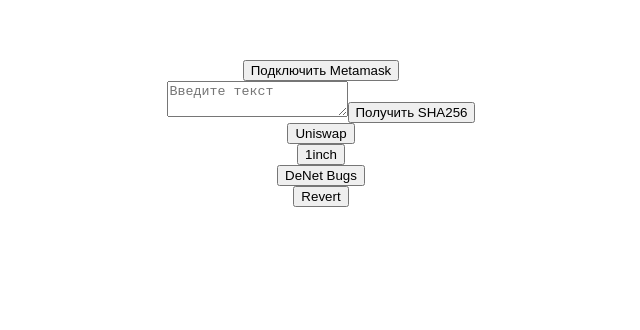
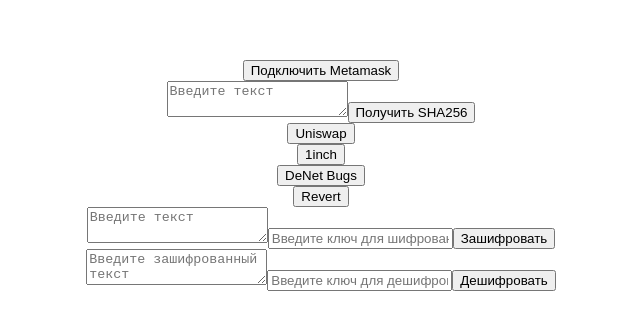
Before and after one commit to AliyaRazyapova/DeNet, a Vue app in the folder de-net/: page / in a window 1280 px wide. Shown: the top 330 px of the page, without its empty margins (319-959 px from the left). Built offline with nearby package versions, Linux system fonts and the light colour scheme.

Commit message:
[add] 4-5. Encrypt and Decrypt Text

```diff
--- a/de-net/src/App.vue
+++ b/de-net/src/App.vue
@@ -2,6 +2,8 @@
   <MetamaskConnect />
   <HashGenerator />
   <DocPanel  />
+  <EncryptText />
+  <DecryptText />
 </template>
 
 <script>
@@ -9,13 +11,17 @@
 import MetamaskConnect from "@/components/MetamaskConnect.vue";
 import HashGenerator from "@/components/HashGenerator.vue";
 import DocPanel from "@/components/DocPanel.vue";
+import EncryptText from "@/components/EncryptText.vue";
+import DecryptText from "@/components/DecryptText.vue";
 
 export default {
   name: 'App',
   components: {
     MetamaskConnect,
     HashGenerator,
-    DocPanel
+    DocPanel,
+    EncryptText,
+    DecryptText,
   }
 }
 </script>
--- /dev/null
+++ b/de-net/src/components/DecryptText.vue
@@ -0,0 +1,28 @@
+<template>
+  <div>
+    <textarea v-model="encryptedText" placeholder="Введите зашифрованный текст"></textarea>
+    <input v-model="key" placeholder="Введите ключ для дешифрования" />
+    <button @click="decryptText">Дешифровать</button>
+    <p v-if="decryptedText">Дешифрованный текст: {{ decryptedText }}</p>
+  </div>
+</template>
+
+<script>
+import CryptoJS from 'crypto-js';
+
+export default {
+  data() {
+    return {
+      encryptedText: '',
+      key: '',
+      decryptedText: '',
+    };
+  },
+  methods: {
+    decryptText() {
+      const bytes = CryptoJS.AES.decrypt(this.encryptedText, this.key);
+      this.decryptedText = bytes.toString(CryptoJS.enc.Utf8);
+    },
+  },
+};
+</script>
--- /dev/null
+++ b/de-net/src/components/EncryptText.vue
@@ -0,0 +1,27 @@
+<template>
+  <div>
+    <textarea v-model="inputText" placeholder="Введите текст"></textarea>
+    <input v-model="key" placeholder="Введите ключ для шифрования" />
+    <button @click="encryptText">Зашифровать</button>
+    <p v-if="encryptedText">Зашифрованный текст: {{ encryptedText }}</p>
+  </div>
+</template>
+
+<script>
+import CryptoJS from 'crypto-js';
+
+export default {
+  data() {
+    return {
+      inputText: '',
+      key: '',
+      encryptedText: '',
+    };
+  },
+  methods: {
+    encryptText() {
+      this.encryptedText = CryptoJS.AES.encrypt(this.inputText, this.key).toString();
+    },
+  },
+};
+</script>
```
